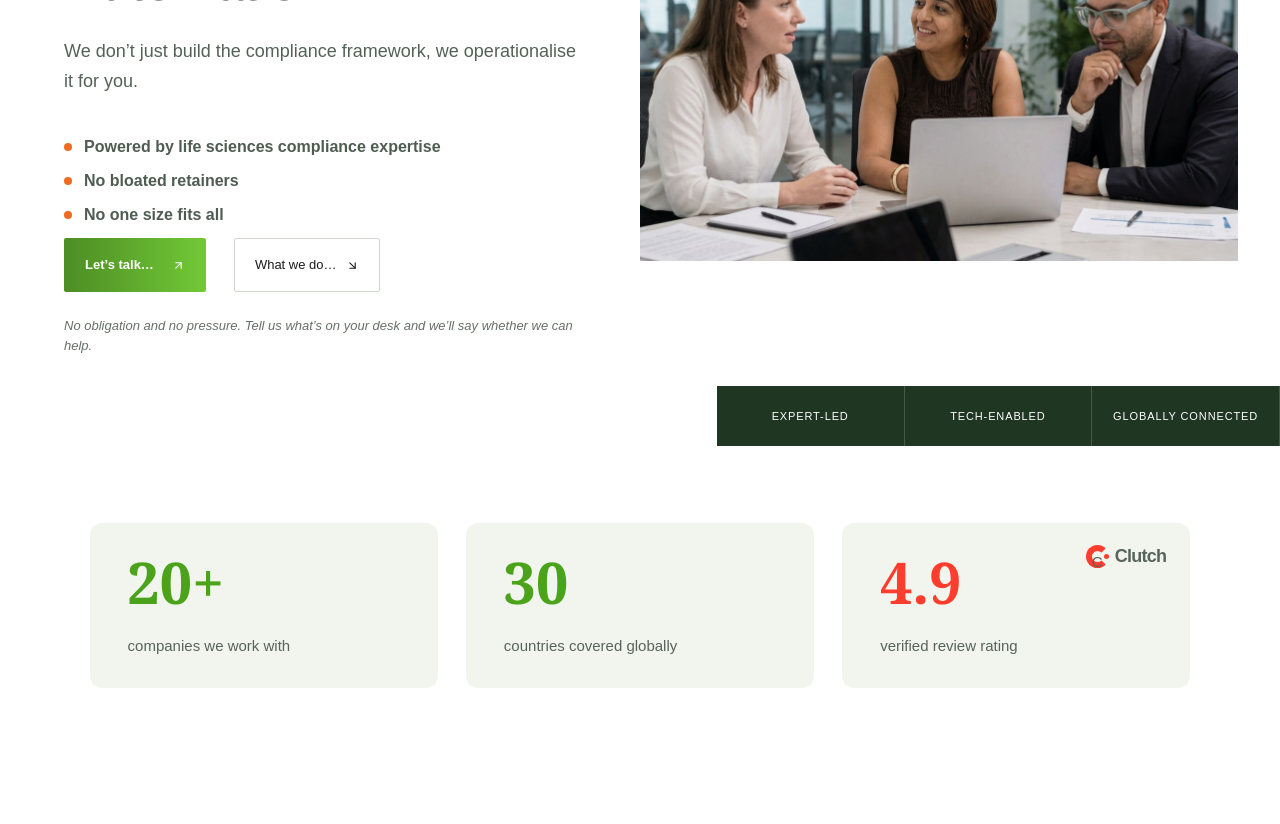
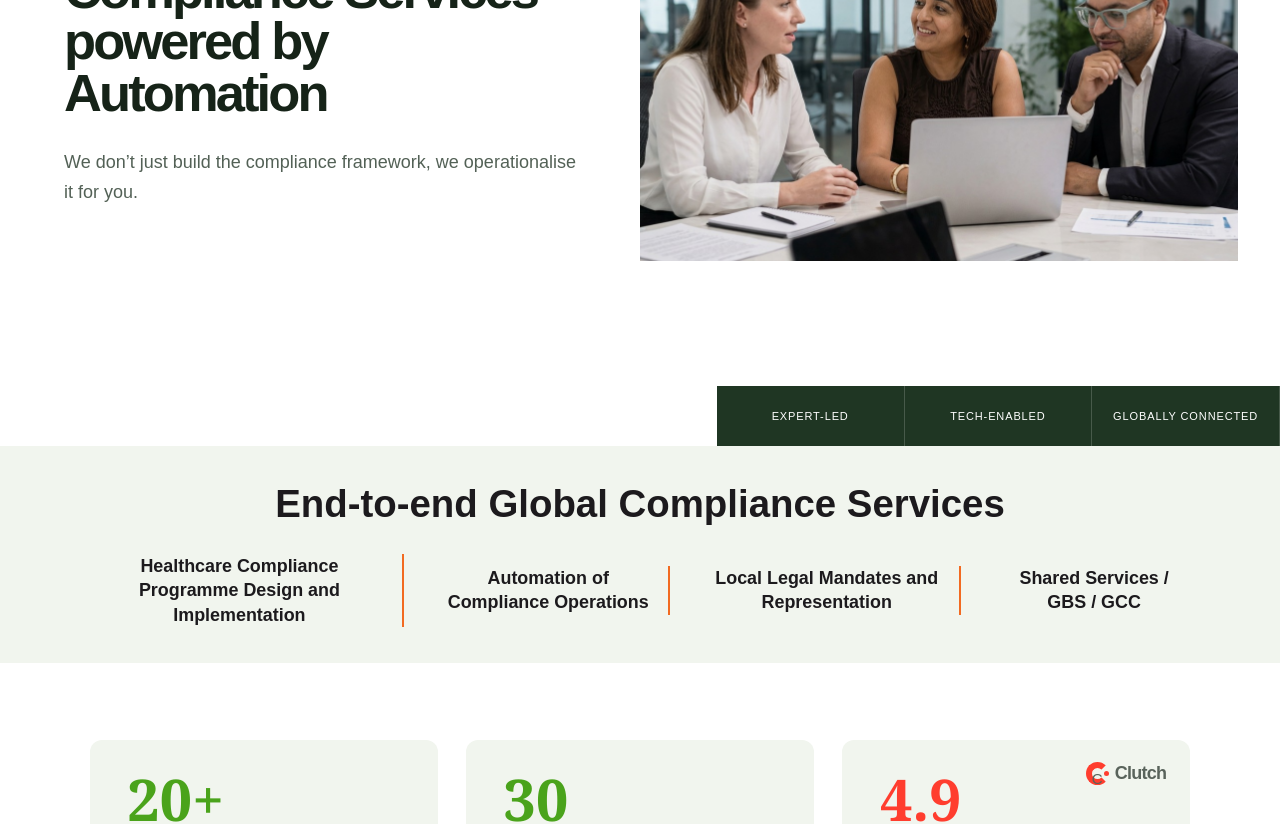
Before and after one commit to eunomiapharmaservices/Eunomia_New_Website, a Next.js app: page / in a window 1280 px wide. Shown: the part 400-1224 px from the top of the page. Built offline with nearby package versions, Linux system fonts and the light colour scheme.

Commit message:
Simplify homepage into bold service row above unchanged metrics

```diff
--- a/app/page.tsx
+++ b/app/page.tsx
@@ -1,12 +1,7 @@
 import {
-  ArrowDownRight,
   ArrowRight,
   ArrowUpRight,
-  Bot,
   Check,
-  MapPinned,
-  ShieldCheck,
-  UsersRound,
 } from "lucide-react";
 import { PrimaryNav } from "../components/SiteChrome";
 import type { Metadata } from "next";
@@ -21,36 +16,20 @@ export const metadata: Metadata = {
 
 const services = [
   {
-    number: "01",
     title: "Healthcare Compliance Programme Design and Implementation",
-    line: "A practical programme, built to work day to day.",
-    body: "Frameworks, policies, controls, training, audit readiness and implementation connected through one evidence trail.",
     href: "/services/governance-assurance",
-    icon: <ShieldCheck aria-hidden="true" />,
   },
   {
-    number: "02",
     title: "Automation of Compliance Operations",
-    line: "Technical build, project delivery and compliance expertise.",
-    body: "SharePoint, Power BI and AI automation designed around compliant workflows, accountable review and practical deployment.",
     href: "/services/automation-of-compliance-operations",
-    icon: <Bot aria-hidden="true" />,
   },
   {
-    number: "03",
     title: "Local Legal Mandates and Representation",
-    line: "In-market presence without unnecessary headcount.",
-    body: "Named local support, code interpretation, association liaison and cross-border compliance review.",
     href: "/services/local-legal-mandates",
-    icon: <MapPinned aria-hidden="true" />,
   },
   {
-    number: "04",
     title: "Shared Services / GBS / GCC",
-    line: "A named compliance team, shaped around the work.",
-    body: "Operational capacity across materials, activities, HCP engagement, fair market value and transparency reporting.",
     href: "/services/shared-services",
-    icon: <UsersRound aria-hidden="true" />,
   },
 ];
 
@@ -97,29 +76,24 @@ export default function Home() {
             Global Healthcare Compliance Services powered by Automation
           </h1>
           <p className="hero-lede">We don’t just build the compliance framework, we operationalise it for you.</p>
-          <ul className="hero-points" aria-label="Our approach">
-            <li>Powered by life sciences compliance expertise</li>
-            <li>No bloated retainers</li>
-            <li>No one size fits all</li>
-          </ul>
-          <div className="hero-actions">
-            <a className="primary-button" href="/contact">
-              Let’s talk… <ArrowUpRight />
-            </a>
-            <a className="text-link" href="/services">
-              What we do… <ArrowDownRight />
-            </a>
-          </div>
-          <p className="hero-reassurance">
-            No obligation and no pressure. Tell us what’s on your desk and we’ll
-            say whether we can help.
-          </p>
+
         </div>
         <div className="hero-signal" aria-label="Eunomia delivery model">
           <span>Expert-led</span>
           <span>Tech-enabled</span>
           <span>Globally connected</span>
         </div>
+      </section>
+
+      <section className="home-service-summary section-pad" id="services" aria-labelledby="home-services-title">
+        <h2 id="home-services-title">End-to-end Global Compliance Services</h2>
+        <ul className="home-service-summary-row">
+          {services.map((service) => (
+            <li key={service.title}>
+              <a href={service.href}><strong>{service.title}</strong></a>
+            </li>
+          ))}
+        </ul>
       </section>
 
       <section className="impact-metrics" aria-label="Eunomia at a glance">
@@ -266,42 +240,6 @@ export default function Home() {
         </a>
       </section>
 
-      <section className="services section-pad" id="services">
-        <div className="section-heading">
-          <div>
-            <p className="section-kicker">Integrated compliance services</p>
-            <h2>
-              From one decision to a complete <em>operating model.</em>
-            </h2>
-          </div>
-          <p>
-            Engage Eunomia for a defined question, a fixed project, a
-            centralised process or a full shared service—without losing
-            ownership or visibility.
-          </p>
-        </div>
-        <div className="service-hub-grid home-service-hub">
-          {services.map((service) => (
-            <a
-              href={service.href}
-              className="service-hub-card"
-              key={service.title}
-            >
-              <span>{service.number}</span>
-              <span className="service-hub-icon">{service.icon}</span>
-              <div>
-                <p className="section-kicker">{service.title}</p>
-                <h2>{service.line}</h2>
-                <p>{service.body}</p>
-              </div>
-              <b>
-                Explore service <ArrowUpRight />
-              </b>
-            </a>
-          ))}
-        </div>
-      </section>
-
       <section className="start section-pad">
         <p className="section-kicker">Start here</p>
         <h2>
```
